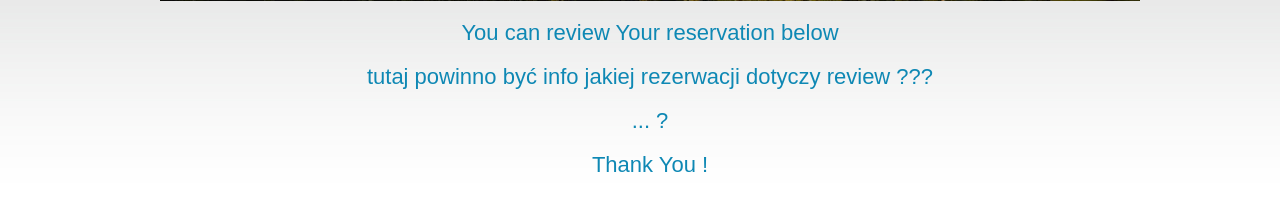
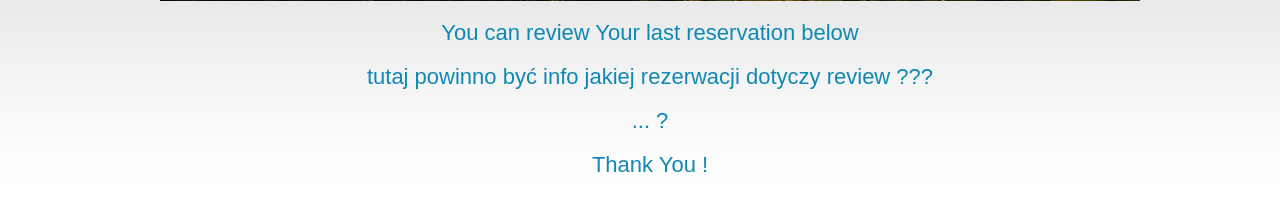
Before and after one commit to pawel-jasnowski/explore_poland_final_project, a Django app: page /review/create in a window 1280 px wide. Shown: the part 615-813 px from the top of the page. Run offline with Django 4.2, Linux system fonts and the light colour scheme.

Commit message:
commit - form editting

```diff
--- a/review_app/templates/review_form.html
+++ b/review_app/templates/review_form.html
@@ -22,7 +22,7 @@
     <div id="logo">
         <img src="{% static 'homepage/explore_poland.jpg'%}" style="width: 980px;">
         <center>
-            <p><h2>You can review Your reservation below</h2></p>
+            <p><h2>You can review Your last reservation below</h2></p>
             <p><h2>tutaj powinno być info jakiej rezerwacji dotyczy review ???</h2></p>
             <p><h2>... ? </h2></p>
             <p><h2>Thank You !</h2></p>
```
